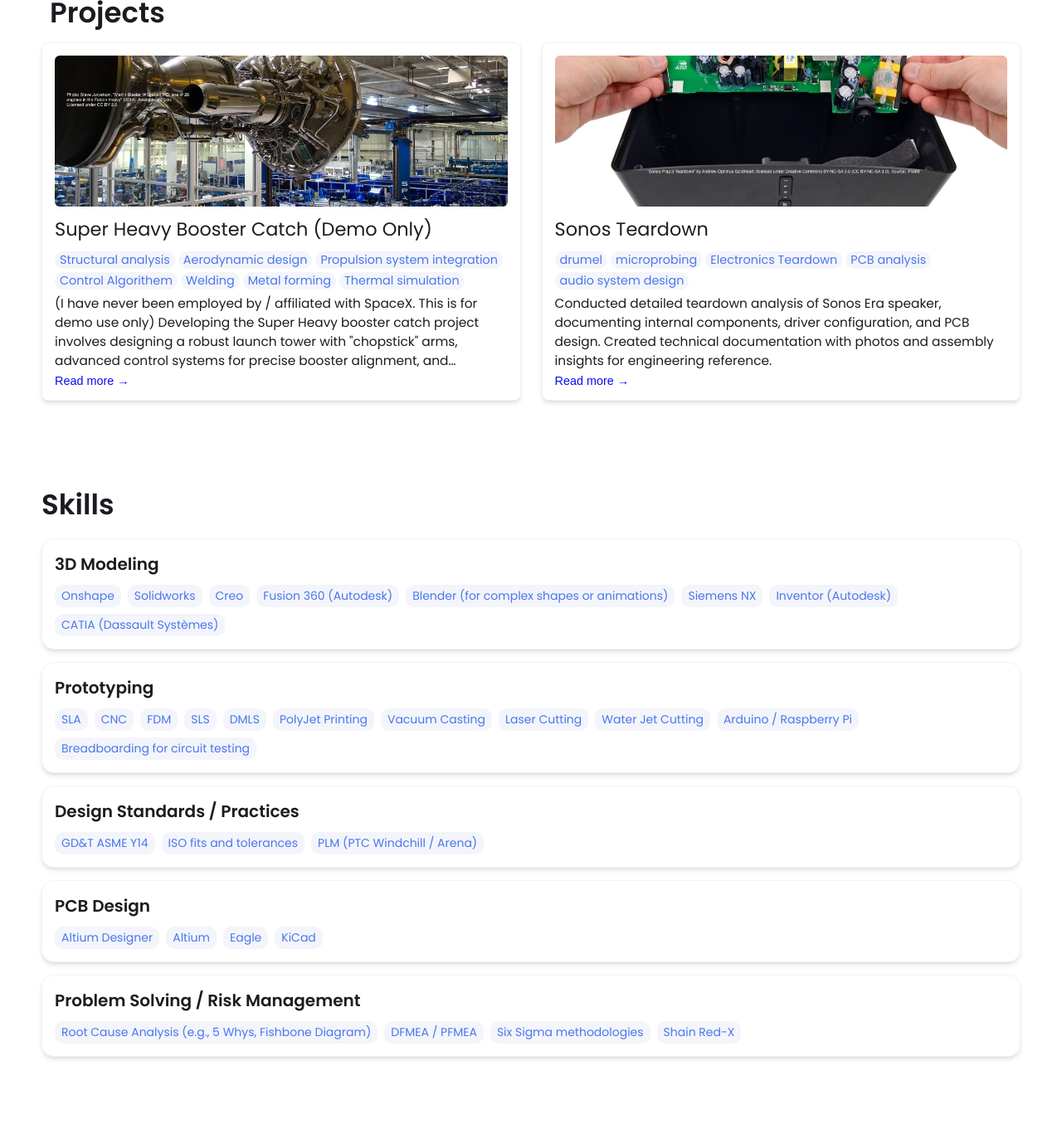
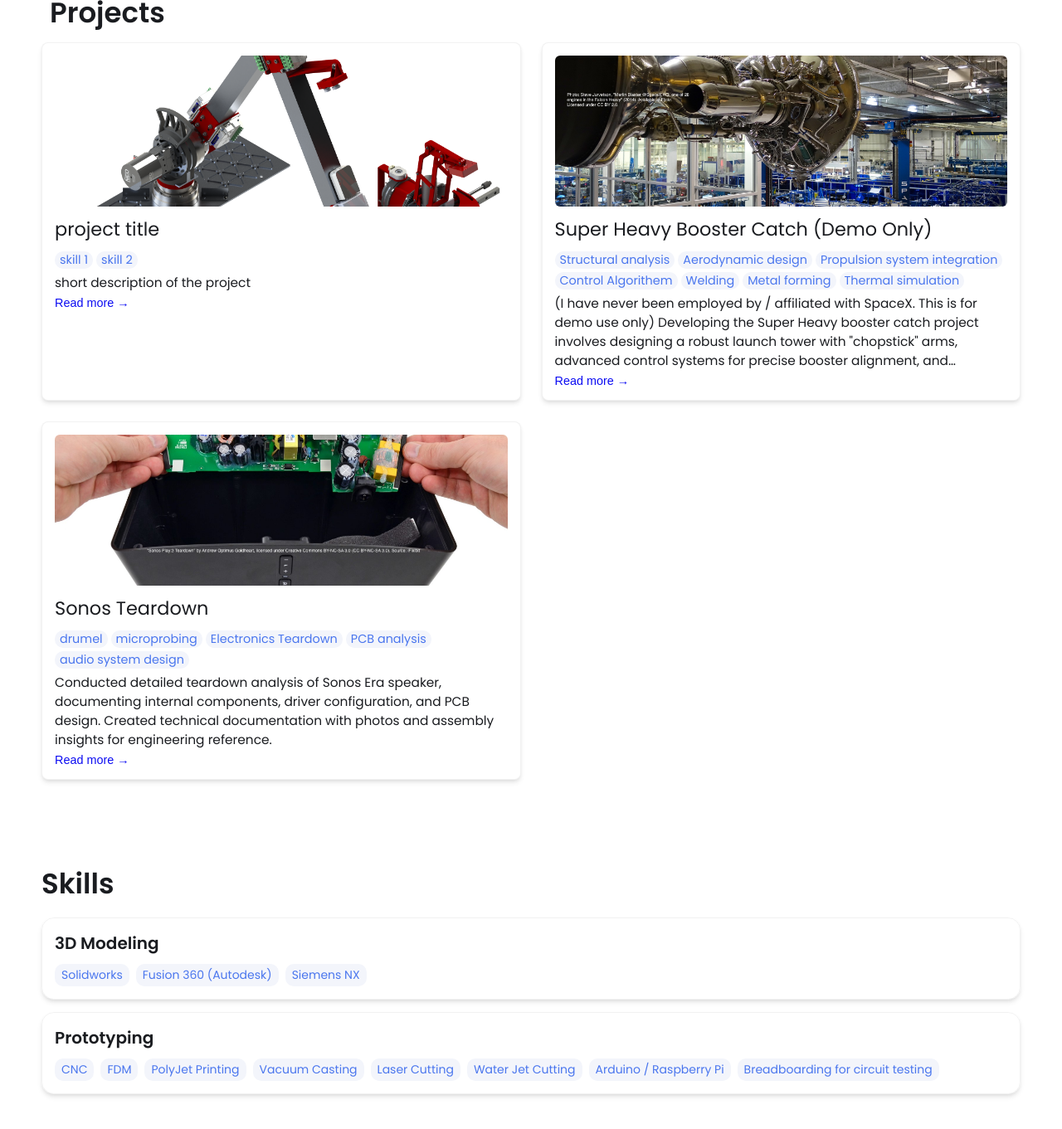
Before and after one commit to micahhsu/micahhsu.github.io, a Jekyll site: the page built from index.html, in a window 1280 px wide and 1400 px high, scrolled down 1043 px. Shown: the top 1361 px of the window at 83% size. Built offline with Jekyll 4.4.1, drawn with Linux system fonts in a browser that asks for light colours; some of the changed text lies outside the part shown.

Commit message:
Initial Commit

```diff
--- a/_config.yml
+++ b/_config.yml
@@ -7,17 +7,16 @@
 
 # Main Page Setup
 
-title: John Doe's Portfolio # This is what shows up in the tab of the browser
+title: Micah Hsu Portfolio # This is what shows up in the tab of the browser
 
 
 
 # Hero Section
-name: John Doe
-headline: headline message
+name: Micah Hsu
+headline: MechE @ Cal
 description: >- # dont remove this line. this will ignore all new lines until the next section
-  Write an awesome intro and discuss your highlights and qualification. You can edit this
-  line in _config.yml. It will appear in your document head meta (for
-  Google search results) and in your feed.xml site description.
+  Hello! My name is Micah Hsu, and I'm a senior mechanical engineering student at UC Berkeley.
+  Check out my portfolio and my resume on this website.
 
 # Place your profile image in /assets/images/profile-image/folder and edit the file name
 profile_image: ./assets/images/profile-image/avatar.jpeg
@@ -25,14 +24,14 @@
 
 # Link your resume
 # You can place your resume in assets/resume/{resume.pdf or add external link such as pdf saved in google drive
-resume-url: https://drive.google.com/file/d/13Z3duVzh-gguPU5r03oJVEE6rV9rd3DS/view?usp=sharing # or /assets/resume/resume.pdf
+resume-url: /assets/resume/Micah Hsu Resume.pdf # or https://drive.google.com/file/d/13Z3duVzh-gguPU5r03oJVEE6rV9rd3DS/view?usp=sharing
 
 
 # Set up external links - this will show up as small icons next to your name.
 
 external-links:    # input only your own url slug. The icons with missing entries will not appear.
-  linkedin: test    # https://www.linkedin.com/in/{your url slug}
-  github: leea12    # https://github.com/{your url slug}
+  linkedin: https://www.linkedin.com/in/micah-hsu/    # https://www.linkedin.com/in/{your url slug}
+  github:    # https://github.com/{your url slug}
   stackoverflow: test      # https://stackoverflow.com/users/{your url slug}
   medium:            # https://medium.com/@{your url slug}
   x-twitter:   # https://x.com/{your url slug}
@@ -47,48 +46,23 @@
 skills:
   - category: 3D Modeling
     tools:
-    - Onshape
     - Solidworks
-    - Creo
     - Fusion 360 (Autodesk)
-    - Blender (for complex shapes or animations)
     - Siemens NX
-    - Inventor (Autodesk)
-    - CATIA (Dassault Systèmes)
   - category: Prototyping
     tools:
-    - SLA
     - CNC
     - FDM
-    - SLS
-    - DMLS
     - PolyJet Printing
     - Vacuum Casting
     - Laser Cutting
     - Water Jet Cutting
     - Arduino / Raspberry Pi
     - Breadboarding for circuit testing
-  - category: Design Standards / Practices
-    tools:
-    - GD&T ASME Y14
-    - ISO fits and tolerances
-    - PLM (PTC Windchill / Arena)
-  - category: PCB Design
-    tools:
-    - Altium Designer
-    - Altium
-    - Eagle
-    - KiCad
-  - category: Problem Solving / Risk Management
-    tools:
-    - Root Cause Analysis (e.g., 5 Whys, Fishbone Diagram)
-    - DFMEA / PFMEA
-    - Six Sigma methodologies
-    - Shain Red-X
 
 
 # Contact Form Setup. Setup an account and copy over the key. When someone fills out the form, it will be received in your email.
-formspree-key:   https://formspree.io/f/{8-digit key}
+# formspree-key:   https://formspree.io/f/{8-digit key}
 
 
 
--- /dev/null
+++ b/_projects/6dof-arm/index.md
@@ -0,0 +1,9 @@
+---
+layout: post
+title: project title
+description:  short description of the project
+skills:
+- skill 1
+- skill 2
+main-image: /6dof-arm.png
+---
```
Also changed, not shown: _projects/6dof-arm/6dof-arm.png (added), 1 other file.
